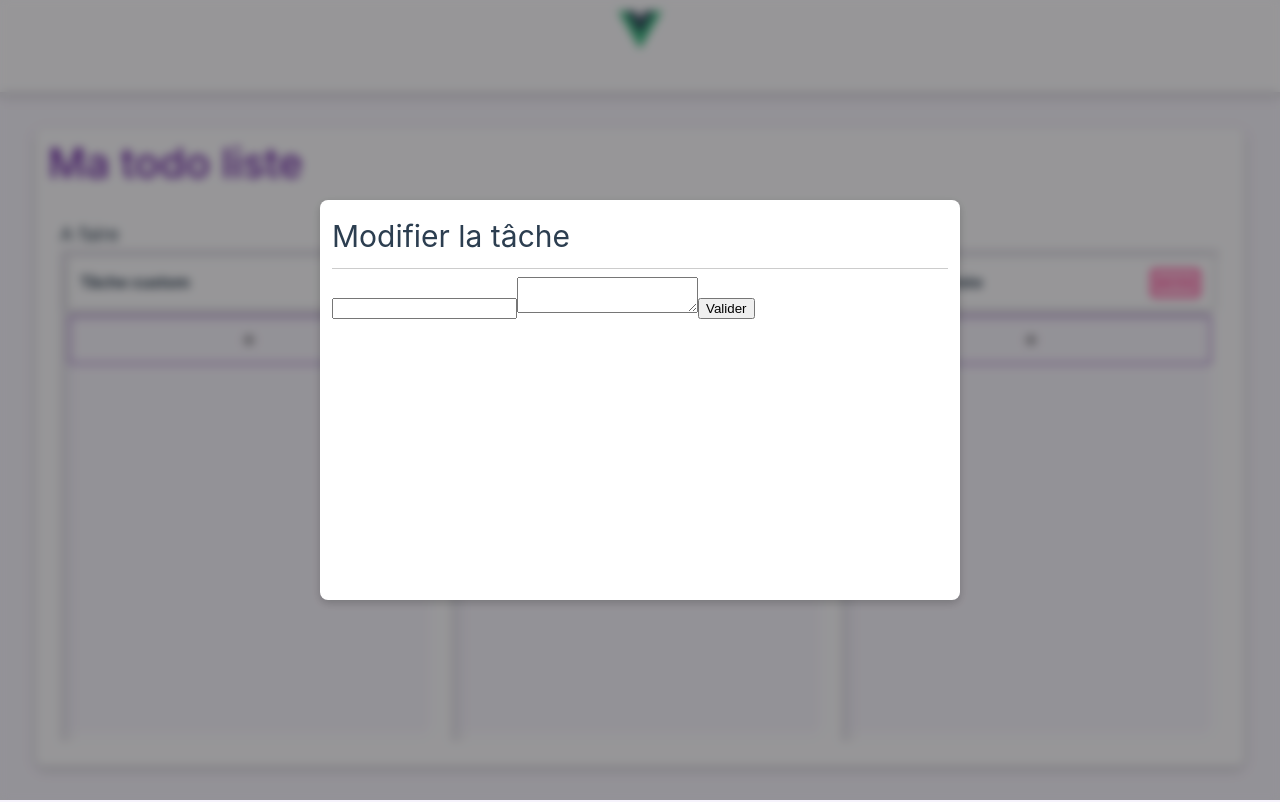
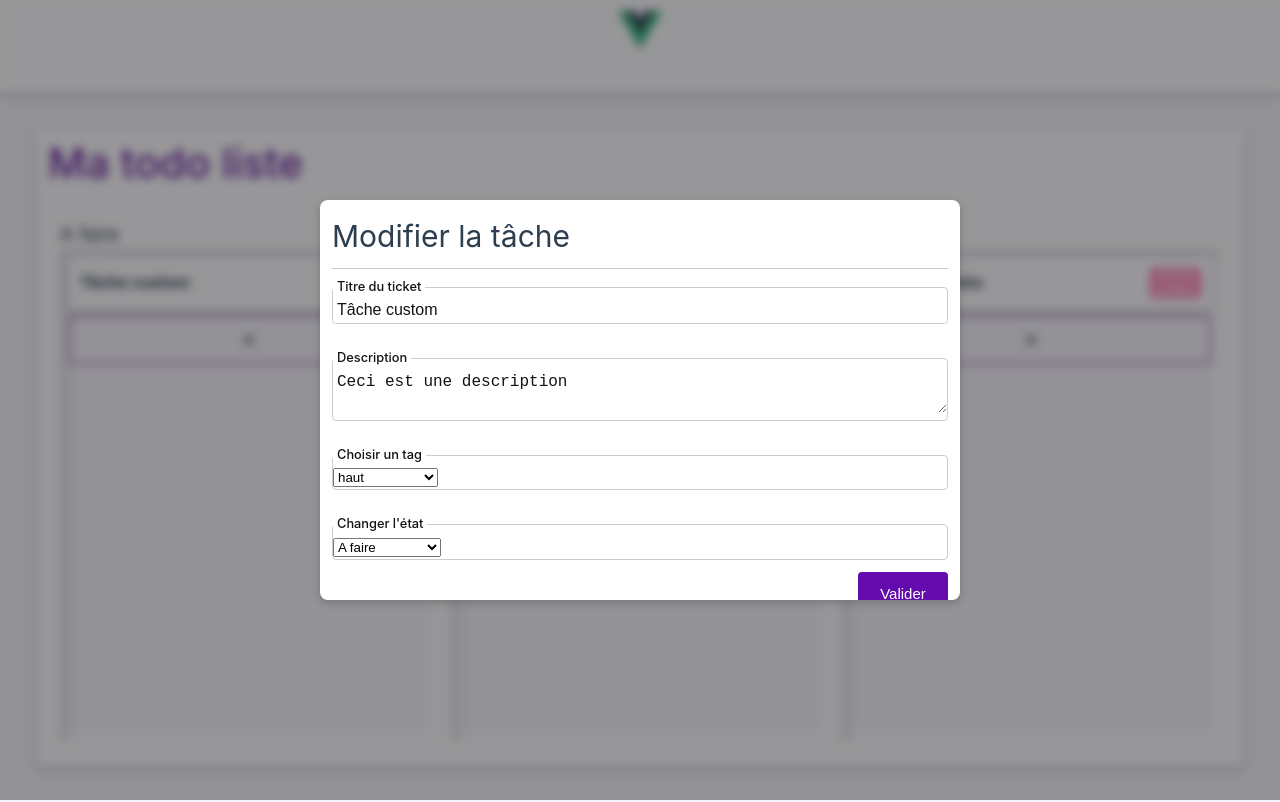
Before and after one commit to johan-bouguermouh/veille-techno-frontend, a Vue app in the folder todolist/: page / in a window 1280 px wide. Both pictures are taken after a click on the element "Tâche custom". Built offline with nearby package versions, Linux system fonts and the light colour scheme.

Commit message:
feat: updated modal

```diff
--- a/todolist/src/components/FormTaskModaleComponent.vue
+++ b/todolist/src/components/FormTaskModaleComponent.vue
@@ -2,17 +2,53 @@
 <script setup lang="ts">
 import { defineProps } from 'vue'
 import { useCounterStore, type TaskInterface } from '@/stores/counter'
-import { ref } from 'vue'
+import { ref, watch, onMounted } from 'vue'
 import { computed } from 'vue'
 
+let isFirstUpdate = true
 const props = defineProps<{
   isOpen: boolean
   idState: number
-  selectedTask: TaskInterface
+  selectedTask?: TaskInterface | undefined
+  handleIsOpen: (value: boolean) => void
 }>()
 
-const { addTask, countTasks, findStateById } = useCounterStore()
-const thisTask: TaskInterface = props.selectedTask
+const { addTask, countTasks, findStateById, getTags, getStates } = useCounterStore()
+
+//console.log(props.selectedTask)
+const thisTask = ref<TaskInterface>({
+  idTask: 0,
+  taskName: '',
+  description: '',
+  taskIsDone: false, // add this
+  order: 0, // add this
+  tag: {
+    idTag: 0,
+    tagName: '',
+    tagColor: ''
+  },
+  state: {
+    idState: 0,
+    stateName: ''
+  }
+})
+
+console.log(thisTask.value)
+const tags = ref(getTags())
+const states = ref(getStates())
+const title = computed(() => {
+  return props.selectedTask ? 'Modifier la tâche' : 'Ajouter une tâche'
+})
+
+const closeModale = ($event: any) => {
+  if ($event.composedPath()[0].className === 'wrappe-modal-form-task') {
+    isFirstUpdate = true
+    props.handleIsOpen(false)
+  }
+}
+
+onMounted(() => {
+  thisTask.value = props.selectedTask
     ? props.selectedTask
     : {
         idTask: countTasks() + 1,
@@ -22,20 +58,58 @@ const thisTask: TaskInterface = props.selectedTask
         state: findStateById(props.idState),
         taskIsDone: false
       }
+})
 
-const title = computed(() => {
-  return props.selectedTask ? 'Modifier la tâche' : 'Ajouter une tâche'
+watch(props, (e) => {
+  const { isOpen, idState, selectedTask, handleIsOpen } = e
+  console.log(e)
 })
 </script>
 // @submit.prevent="addTask(thisTask)"
 <template>
-  <div v-if="isOpen" class="wrappe-modal-form-task">
+  <div v-if="isOpen" class="wrappe-modal-form-task" @click="closeModale($event)">
     <div>
       <h1>{{ title }}</h1>
       <hr />
       <form class="form-task" action="">
-        <input type="text" v-model="thisTask.taskName" />
+        <div>
+          <fieldset>
+            <legend>Titre du ticket</legend>
+            <input name="taskName" type="text" v-model="thisTask.taskName" />
+          </fieldset>
+          <fieldset>
+            <legend>Description</legend>
             <textarea v-model="thisTask.description"></textarea>
+          </fieldset>
+          <fieldset>
+            <legend>Choisir un tag</legend>
+            <select name="tag">
+              <option value="0">Choisir un tag</option>
+              <option
+                v-for="tag in tags"
+                :key="tag.idTag"
+                :value="tag.idTag"
+                :selected="tag.idTag === thisTask?.tag?.idTag"
+              >
+                {{ tag.tagName }}
+              </option>
+            </select>
+          </fieldset>
+          <fieldset>
+            <legend>Changer l'état</legend>
+            <select name="state">
+              <option value="0">Choisir un état</option>
+              <option
+                v-for="state in states"
+                :key="state.idState"
+                :value="state.idState"
+                :selected="state.idState === thisTask?.state?.idState"
+              >
+                {{ state.stateName }}
+              </option>
+            </select>
+          </fieldset>
+        </div>
         <button type="submit">Valider</button>
       </form>
     </div>
@@ -68,4 +142,64 @@ const title = computed(() => {
   flex-direction: column;
   box-sizing: border-box;
 }
+
+.form-task {
+  display: flex;
+  flex-direction: column;
+  box-sizing: border-box;
+  height: 100%;
+}
+
+.form-task > div {
+  display: flex;
+  flex-direction: column;
+  gap: 12px;
+  height: 100%;
+  box-sizing: border-box;
+}
+
+fieldset {
+  border: 0.5px solid #00000033;
+  border-radius: 4px;
+  color: #000000ed;
+  padding: 0;
+  margin: 0;
+  margin-bottom: 12px;
+}
+fieldset legend {
+  font-size: 0.8rem;
+  font-weight: 500;
+  padding: 0 4px;
+  margin: 0;
+}
+
+fieldset input,
+textarea {
+  width: 100%;
+  padding: 4px;
+  border: none;
+  border-radius: 4px;
+  box-sizing: border-box;
+  font-size: 1rem;
+  font-weight: 500;
+  color: #000000ed;
+}
+
+button[type='submit'] {
+  justify-self: flex-end;
+  align-self: flex-end;
+  padding: 4px 12px;
+  border-radius: 4px;
+  font-size: 15px;
+  border: none;
+  background-color: #640bad;
+  color: #ffffff;
+  min-width: 90px;
+  min-height: 44px;
+}
+button[type='submit']:hover {
+  background-color: #640badcc;
+  cursor: pointer;
+  box-shadow: 0px 3px 10px 0px #00000033;
+}
 </style>
--- a/todolist/src/components/ListeComponent.vue
+++ b/todolist/src/components/ListeComponent.vue
@@ -3,23 +3,32 @@ import { ref } from 'vue'
 import ticketTagComponent from './ticketTagComponent.vue'
 import FormTaskModaleComponent from './FormTaskModaleComponent.vue'
 import type { TaskInterface } from '@/stores/counter'
-const props = defineProps<{
+defineProps<{
   todoMListName: string
   ListTasks: any[]
   columns: any[]
 }>()
 /** On verifie si les props sont bien passées une fois ressue par le store */
-console.log(props.columns)
+//console.log(props.columns)
 /** @define open dialogue compoent to add or edit task */
 const isModalOpen = ref(false)
-const selectedTask = ref(undefined)
+const selectedTask = ref({} as TaskInterface | undefined)
 const idStateSelected = ref(1)
 
+/** @define Met à jour les valeus d'hydratation de la modale forumlaire
+ * @param task
+ * @returns void
+ */
 const openModal = (task: any) => {
-  console.log(task.idTask)
+  //console.log(task.idTask)
   isModalOpen.value = true
   selectedTask.value = task
   idStateSelected.value = task.state.idState
+}
+
+/** @define handler pour set la modal à false */
+const handleIsOpen = (value: boolean) => {
+  isModalOpen.value = value
 }
 </script>
 
@@ -49,6 +58,8 @@ const openModal = (task: any) => {
     </div>
   </div>
   <FormTaskModaleComponent
+    v-if="isModalOpen"
+    :handleIsOpen="handleIsOpen"
     :isOpen="isModalOpen"
     :idState="idStateSelected"
     :selectedTask="selectedTask"
--- a/todolist/src/components/TicketTagComponent.vue
+++ b/todolist/src/components/TicketTagComponent.vue
@@ -9,7 +9,7 @@ const tagColorBackground = props.tag.tagColor ? props.tag.tagColor + 33 : 'trans
 const tagColorBorder = props.tag.tagColor ? props.tag.tagColor : '#00000033'
 const tagColorText = props.tag.tagColor ? props.tag.tagColor : '#000000DE'
 
-console.log(props.tag)
+//console.log(props.tag)
 //creat style for tag
 const tagStyle = {
   backgroundColor: tagColorBackground,
--- a/todolist/src/stores/counter.ts
+++ b/todolist/src/stores/counter.ts
@@ -263,6 +263,30 @@ export const useCounterStore = defineStore('counter', () => {
     return Tasks.length
   }
 
+  /**
+   * @define Récupérer tout les tags existants
+   * @returns {Array<TagInterface>}
+   * @memberof useCounterStore
+   * @example
+   * getTags()
+   * // return Tags
+   */
+  function getTags(): Array<TagInterface> {
+    return Tags
+  }
+
+  /**
+   * @define Récupérer tout les states existants
+   * @returns {Array<StateInteface>}
+   * @memberof useCounterStore
+   * @example
+   * getStates()
+   * // return States
+   */
+  function getStates(): Array<StateInteface> {
+    return States
+  }
+
   return {
     count,
     doubleCount,
@@ -276,6 +300,8 @@ export const useCounterStore = defineStore('counter', () => {
     updateTaskOrder,
     countTasks,
     findStateById,
-    findStateByName
+    findStateByName,
+    getTags,
+    getStates
   }
 })
--- a/todolist/src/views/HomeView.vue
+++ b/todolist/src/views/HomeView.vue
@@ -6,7 +6,7 @@ import { useCounterStore } from '@/stores/counter'
 import { ref } from 'vue'
 
 const { getTasks, getTasksSortedByColumn } = useCounterStore()
-console.log(getTasksSortedByColumn())
+//console.log(getTasksSortedByColumn())
 const taskList = ref(getTasks())
 const columns = ref(getTasksSortedByColumn())
 </script>
```
Lines whose indentation alone changed are shown as unchanged.
